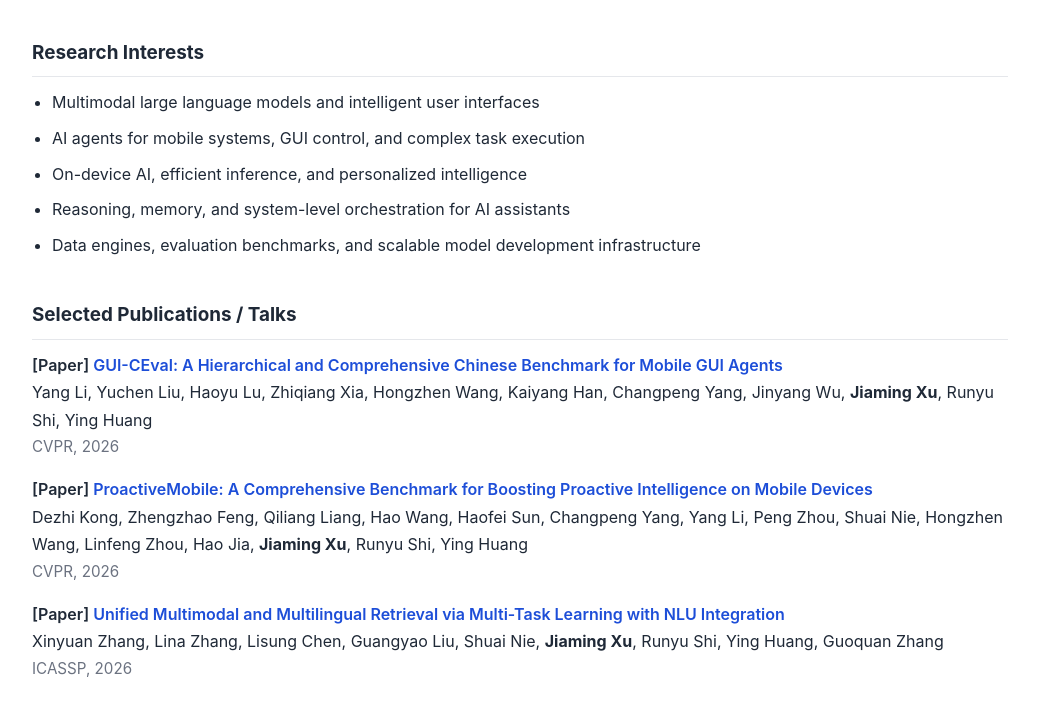
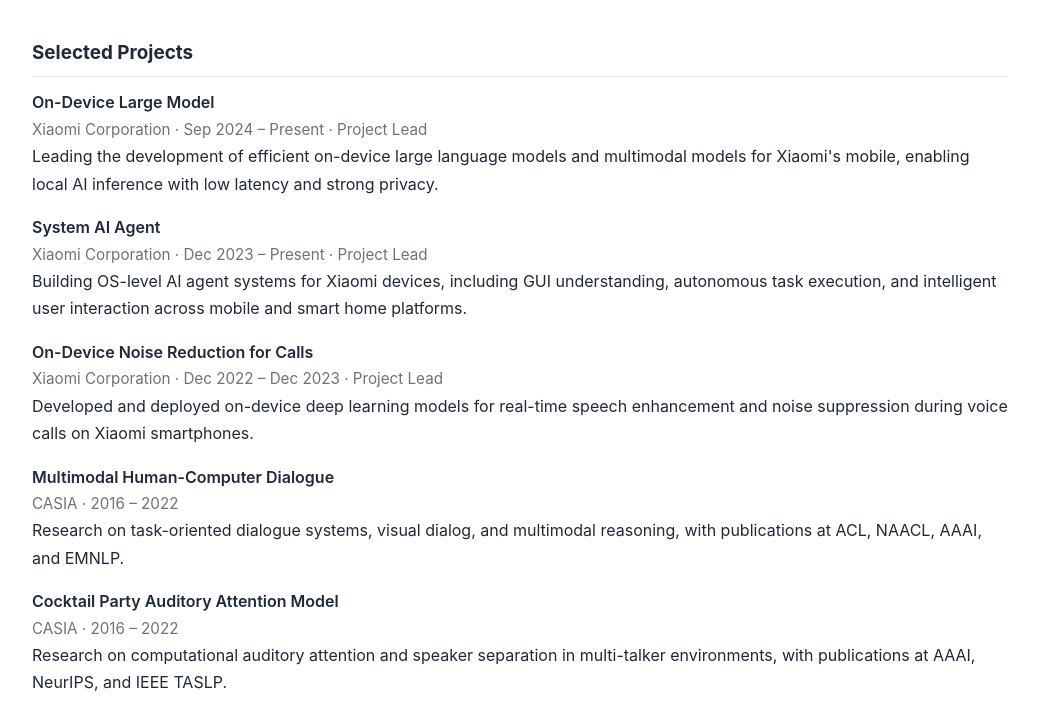
Before and after one commit to jacoxu/jacoxu.github.io, a plain HTML site: page index.html in a window 1280 px wide. Shown: the part 1172-1874 px from the top of the page, without its empty margins (120-1159 px from the left). Drawn offline with Linux system fonts and the light colour scheme.

Commit message:
add project
Signed-off-by: xujiaming1 <xujiaming1@xiaomi.com>

```diff
--- a/index.html
+++ b/index.html
@@ -358,6 +358,7 @@
       <div class="topbar-links">
         <a href="#experience" onclick="this.parentElement.classList.remove('open')">Experience</a>
         <a href="#education" onclick="this.parentElement.classList.remove('open')">Education</a>
+        <a href="#projects" onclick="this.parentElement.classList.remove('open')">Projects</a>
         <a href="#research" onclick="this.parentElement.classList.remove('open')">Research</a>
         <a href="#publications" onclick="this.parentElement.classList.remove('open')">Publications</a>
         <a href="#contact" onclick="this.parentElement.classList.remove('open')">Contact</a>
@@ -464,6 +465,40 @@
           <div class="exp-org">University of Science and Technology Beijing (USTB)</div>
           <div class="exp-detail">Advisor: Prof. Lun Xie, Prof. Zhiliang Wang</div>
         </div>
+      </div>
+    </section>
+
+    <section id="projects" class="section">
+      <h2>Selected Projects</h2>
+
+      <div class="item">
+        <div class="item-title">On-Device Large Model</div>
+        <div class="meta">Xiaomi Corporation · Sep 2024 – Present · Project Lead</div>
+        <div>Leading the development of efficient on-device large language models and multimodal models for Xiaomi's mobile, enabling local AI inference with low latency and strong privacy.</div>
+      </div>
+
+      <div class="item">
+        <div class="item-title">System AI Agent</div>
+        <div class="meta">Xiaomi Corporation · Dec 2023 – Present · Project Lead</div>
+        <div>Building OS-level AI agent systems for Xiaomi devices, including GUI understanding, autonomous task execution, and intelligent user interaction across mobile and smart home platforms.</div>
+      </div>
+
+      <div class="item">
+        <div class="item-title">On-Device Noise Reduction for Calls</div>
+        <div class="meta">Xiaomi Corporation · Dec 2022 – Dec 2023 · Project Lead</div>
+        <div>Developed and deployed on-device deep learning models for real-time speech enhancement and noise suppression during voice calls on Xiaomi smartphones.</div>
+      </div>
+
+      <div class="item">
+        <div class="item-title">Multimodal Human-Computer Dialogue</div>
+        <div class="meta">CASIA · 2016 – 2022</div>
+        <div>Research on task-oriented dialogue systems, visual dialog, and multimodal reasoning, with publications at ACL, NAACL, AAAI, and EMNLP.</div>
+      </div>
+
+      <div class="item">
+        <div class="item-title">Cocktail Party Auditory Attention Model</div>
+        <div class="meta">CASIA · 2016 – 2022</div>
+        <div>Research on computational auditory attention and speaker separation in multi-talker environments, with publications at AAAI, NeurIPS, and IEEE TASLP.</div>
       </div>
     </section>
 
```
